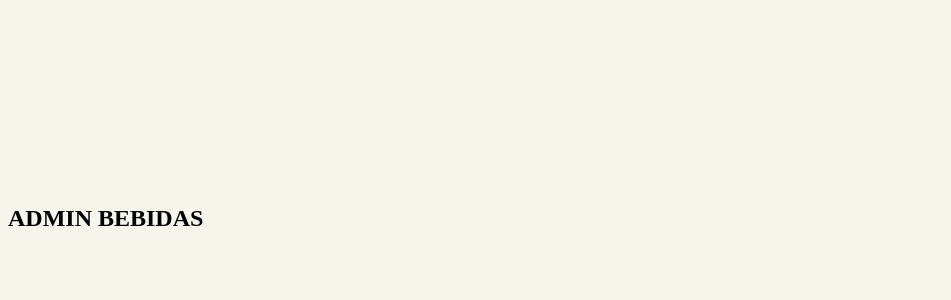
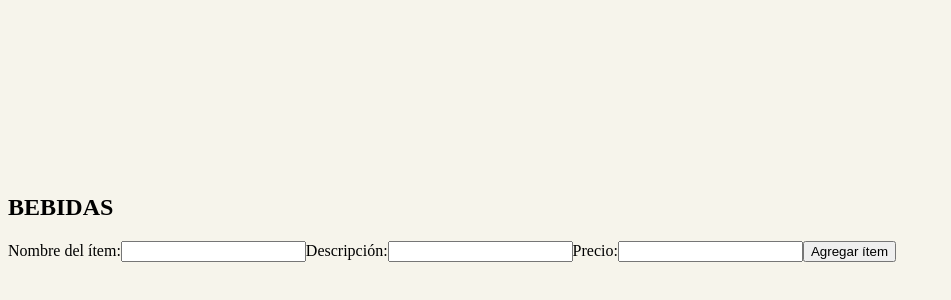
Before and after one commit to mareanovazquez/menuQR, a React (Vite) app: page /adminBebidas in a window 1280 px wide. Shown: the part 190-490 px from the top of the page, without its empty margins (0-951 px from the left). Built offline with nearby package versions, Linux system fonts and the light colour scheme.

Commit message:
add forms to create new element at carta

```diff
--- a/src/pages/AdminBakery.jsx
+++ b/src/pages/AdminBakery.jsx
@@ -1,8 +1,72 @@
+import { useState } from "react";
+
+
+
 export const AdminBakery = () => {
+    const [name, setName] = useState('');
+    const [description, setDescription] = useState('');
+    const [price, setPrice] = useState('');
+    const [menuItems, setMenuItems] = useState([]);
 
-    return(
-        <>
-        <h2>ADMIN BAKERY</h2>
-        </>
-    )
-}
+    const addMenuItem = () => {
+        const newItem = {
+            name: name,
+            description: description,
+            price: price
+        };
+        setMenuItems([...menuItems, newItem]);
+
+        // Clear form inputs
+        setName('');
+        setDescription('');
+        setPrice('');
+    };
+
+    return (
+        <div>
+            <h2>BAKERY</h2>
+            <form onSubmit={(e) => { e.preventDefault(); addMenuItem(); }}>
+                <label htmlFor="item-name">Nombre del ítem:</label>
+                <input
+                    type="text"
+                    id="item-name"
+                    value={name}
+                    onChange={(e) => setName(e.target.value)}
+                    required
+                />
+
+                <label htmlFor="item-description">Descripción:</label>
+                <input
+                    type="text"
+                    id="item-description"
+                    value={description}
+                    onChange={(e) => setDescription(e.target.value)}
+                    required
+                />
+
+                <label htmlFor="item-price">Precio:</label>
+                <input
+                    type="text"
+                    id="item-price"
+                    value={price}
+                    onChange={(e) => setPrice(e.target.value)}
+                    required
+                />
+
+                <button type="submit">Agregar ítem</button>
+            </form>
+
+            <div className="menu-body">
+                {menuItems.map((item, index) => (
+                    <div className="menu-item" key={index}>
+                        <div className="item-name">
+                            <p className="name">{item.name}</p>
+                            <p className="description">{item.description}</p>
+                        </div>
+                        <p className="item-price">${item.price}</p>
+                    </div>
+                ))}
+            </div>
+        </div>
+    );
+};
--- a/src/pages/AdminBebidas.jsx
+++ b/src/pages/AdminBebidas.jsx
@@ -1,9 +1,72 @@
+import { useState } from "react";
+
+
+
 export const AdminBebidas = () => {
+    const [name, setName] = useState('');
+    const [description, setDescription] = useState('');
+    const [price, setPrice] = useState('');
+    const [menuItems, setMenuItems] = useState([]);
 
-    return(
+    const addMenuItem = () => {
+        const newItem = {
+            name: name,
+            description: description,
+            price: price
+        };
+        setMenuItems([...menuItems, newItem]);
 
-        <>
-        <h2>ADMIN BEBIDAS</h2>
-        </>
-    )
-}
+        // Clear form inputs
+        setName('');
+        setDescription('');
+        setPrice('');
+    };
+
+    return (
+        <div>
+            <h2>BEBIDAS</h2>
+            <form onSubmit={(e) => { e.preventDefault(); addMenuItem(); }}>
+                <label htmlFor="item-name">Nombre del ítem:</label>
+                <input
+                    type="text"
+                    id="item-name"
+                    value={name}
+                    onChange={(e) => setName(e.target.value)}
+                    required
+                />
+
+                <label htmlFor="item-description">Descripción:</label>
+                <input
+                    type="text"
+                    id="item-description"
+                    value={description}
+                    onChange={(e) => setDescription(e.target.value)}
+                    required
+                />
+
+                <label htmlFor="item-price">Precio:</label>
+                <input
+                    type="text"
+                    id="item-price"
+                    value={price}
+                    onChange={(e) => setPrice(e.target.value)}
+                    required
+                />
+
+                <button type="submit">Agregar ítem</button>
+            </form>
+
+            <div className="menu-body">
+                {menuItems.map((item, index) => (
+                    <div className="menu-item" key={index}>
+                        <div className="item-name">
+                            <p className="name">{item.name}</p>
+                            <p className="description">{item.description}</p>
+                        </div>
+                        <p className="item-price">${item.price}</p>
+                    </div>
+                ))}
+            </div>
+        </div>
+    );
+};
--- a/src/pages/AdminComidas.jsx
+++ b/src/pages/AdminComidas.jsx
@@ -1,8 +1,72 @@
-export const AdminComidas = ()=> {
+import { useState } from "react";
 
-    return(
-        <>
-        <h2>ADMIN COMIDAS</h2>
-        </>
-    )
-}
+
+
+export const AdminComidas = () => {
+    const [name, setName] = useState('');
+    const [description, setDescription] = useState('');
+    const [price, setPrice] = useState('');
+    const [menuItems, setMenuItems] = useState([]);
+
+    const addMenuItem = () => {
+        const newItem = {
+            name: name,
+            description: description,
+            price: price
+        };
+        setMenuItems([...menuItems, newItem]);
+
+        // Clear form inputs
+        setName('');
+        setDescription('');
+        setPrice('');
+    };
+
+    return (
+        <div>
+            <h2>COMIDAS</h2>
+            <form onSubmit={(e) => { e.preventDefault(); addMenuItem(); }}>
+                <label htmlFor="item-name">Nombre del ítem:</label>
+                <input
+                    type="text"
+                    id="item-name"
+                    value={name}
+                    onChange={(e) => setName(e.target.value)}
+                    required
+                />
+
+                <label htmlFor="item-description">Descripción:</label>
+                <input
+                    type="text"
+                    id="item-description"
+                    value={description}
+                    onChange={(e) => setDescription(e.target.value)}
+                    required
+                />
+
+                <label htmlFor="item-price">Precio:</label>
+                <input
+                    type="text"
+                    id="item-price"
+                    value={price}
+                    onChange={(e) => setPrice(e.target.value)}
+                    required
+                />
+
+                <button type="submit">Agregar ítem</button>
+            </form>
+
+            <div className="menu-body">
+                {menuItems.map((item, index) => (
+                    <div className="menu-item" key={index}>
+                        <div className="item-name">
+                            <p className="name">{item.name}</p>
+                            <p className="description">{item.description}</p>
+                        </div>
+                        <p className="item-price">${item.price}</p>
+                    </div>
+                ))}
+            </div>
+        </div>
+    );
+};
--- a/src/pages/AdminInfusiones.jsx
+++ b/src/pages/AdminInfusiones.jsx
@@ -1,8 +1,72 @@
-export const AdminInfusiones = ()=> {
+import { useState } from "react";
 
-    return(
-        <>
-        <h2>ADMIN INFUSIONES</h2>
-        </>
-    )
-}
+
+
+export const AdminInfusiones = () => {
+    const [name, setName] = useState('');
+    const [description, setDescription] = useState('');
+    const [price, setPrice] = useState('');
+    const [menuItems, setMenuItems] = useState([]);
+
+    const addMenuItem = () => {
+        const newItem = {
+            name: name,
+            description: description,
+            price: price
+        };
+        setMenuItems([...menuItems, newItem]);
+
+        // Clear form inputs
+        setName('');
+        setDescription('');
+        setPrice('');
+    };
+
+    return (
+        <div>
+            <h2>INFUSIONES</h2>
+            <form onSubmit={(e) => { e.preventDefault(); addMenuItem(); }}>
+                <label htmlFor="item-name">Nombre del ítem:</label>
+                <input
+                    type="text"
+                    id="item-name"
+                    value={name}
+                    onChange={(e) => setName(e.target.value)}
+                    required
+                />
+
+                <label htmlFor="item-description">Descripción:</label>
+                <input
+                    type="text"
+                    id="item-description"
+                    value={description}
+                    onChange={(e) => setDescription(e.target.value)}
+                    required
+                />
+
+                <label htmlFor="item-price">Precio:</label>
+                <input
+                    type="text"
+                    id="item-price"
+                    value={price}
+                    onChange={(e) => setPrice(e.target.value)}
+                    required
+                />
+
+                <button type="submit">Agregar ítem</button>
+            </form>
+
+            <div className="menu-body">
+                {menuItems.map((item, index) => (
+                    <div className="menu-item" key={index}>
+                        <div className="item-name">
+                            <p className="name">{item.name}</p>
+                            <p className="description">{item.description}</p>
+                        </div>
+                        <p className="item-price">${item.price}</p>
+                    </div>
+                ))}
+            </div>
+        </div>
+    );
+};
```
